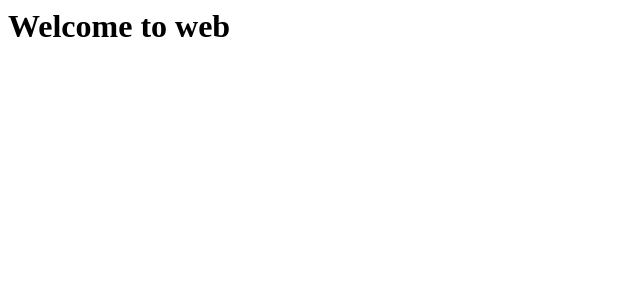
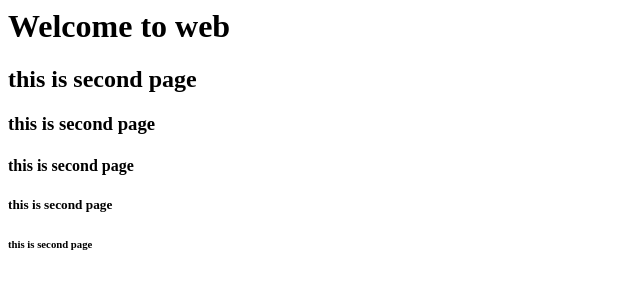
Before and after one commit to Deepansh-30/Scientific-Calculator, a plain HTML site: page work.html in a window 1280 px wide. Shown: the whole page, without its empty margins (0-640 px from the left). Drawn offline with Linux system fonts and the light colour scheme.

Commit message:
Update work.html

```diff
--- a/work.html
+++ b/work.html
@@ -1,8 +1,13 @@
 <html>
   <head>
-    <title> Welcome to my webpage </title>
+    <title> Welcome to DEEPANSH'S webpage </title>
   </head>
   <body>
     <h1> Welcome to web </h1>
+    <h2> this is second page </h2>
+    <h3> this is second page </h3>
+    <h4> this is second page </h4>
+    <h5> this is second page </h5>
+    <h6> this is second page </h6>
   </body>
 </html>
```
